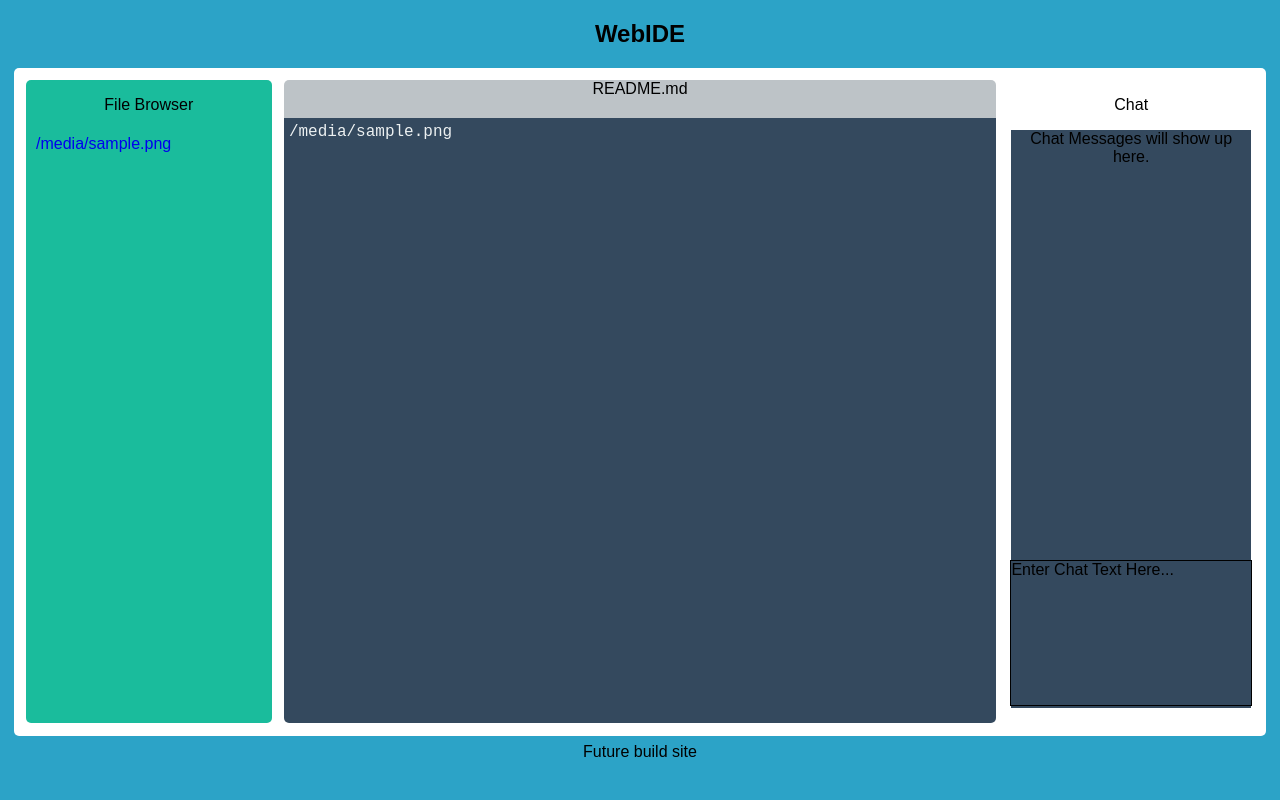
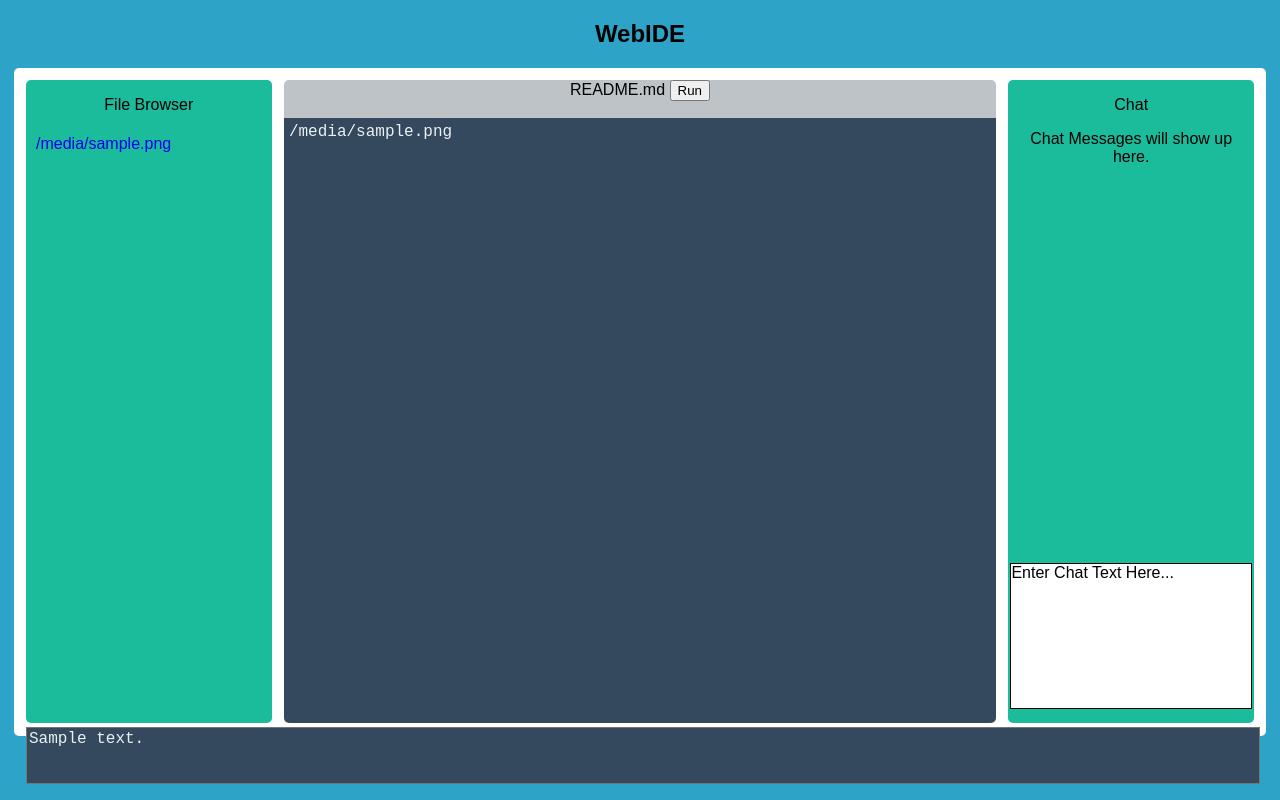
Before and after one commit to ddp34/WebIDEPodgurski2014, a Django app: template webide/templates/web_ide/editor.html in a window 1280 px wide. Run offline with Django 3.2, Linux system fonts and the light colour scheme; the template is opened without the code that fills it: most values are stand-ins (such as "Sample title", 1, 10 or a date in 2020); data that the repository does not hold is empty; parts of the project's set-up code (start-up, migrations or seed data) failed here and were passed over; some libraries are stand-ins or nearby versions.

Commit message:
Code for program output

```diff
--- a/webide/static/web_ide/style.css
+++ b/webide/static/web_ide/style.css
@@ -40,6 +40,11 @@ body {
 	  border-radius: 5px;
 }
 
+.bottompane {
+      float: bottom;
+      background-color
+}
+
 .filelist {
 	  list-style-type: none;
 	  text-align: left;
@@ -68,6 +73,8 @@ a:hover {
 
 .rightpane {
 	  float: right;
+	  background-color: #1abc9c;
+	  border-radius: 5px;
 }
 
 .centerpane {
@@ -105,7 +112,6 @@ a:hover {
 	  height: 90%;
 	  margin: 3px;
 	  position: relative;
-	  background-color: #34495e
 }
 
 .entrywindow {
@@ -113,7 +119,19 @@ a:hover {
 	     height: 25%;
 	     width: 100%;
 	     position: absolute;
-	     bottom: 3px;
+	     bottom: 0px;
 	     text-align: left;
 	     overflow: scroll;
+	     background-color: #FFFFFF;
 }
+
+.outputview {
+        background-color: #34495e;
+        resize: none;
+        width: 100%;
+        overflow: scroll;
+        font-family: "Courier New", Courier, monospace;
+		font-size: 12pt;
+		color: #ecf0f1;
+
+}
--- a/webide/templates/web_ide/editor.html
+++ b/webide/templates/web_ide/editor.html
@@ -1,5 +1,6 @@
 {% extends 'base.html' %}
 {% block body_block %}
+
 
       <div class="editorpane">
 
@@ -15,8 +16,10 @@
 	</div>
 
 	<div class="centerpane">
+
 	  <div class="filename">
 	    README.md
+          <button type="button" onclick="sendCode()" style="float:center;">Run</button>
 	  </div>
 	  <textarea id="fileview" class="filecontentsview" spellcheck="false">{{ filetext }}</textarea>
 	</div>
@@ -34,7 +37,7 @@
 	</div>
 
     <div class="bottompane">
-	<p class="buildview" spellcheck="false" contentedittable="true">Future build site</p>
+        <textarea id="output" class="outputview" spellcheck="false" >{{ outputtext }}</textarea>
     </div>
 
       </div>
@@ -166,6 +169,25 @@ beginSync();
 
 }
 
+function sendCode() {
+var code = $(".filecontentsview").val();
+//ajax
+$.ajax({
+
+url: '/web_ide/editor/',
+data: { posttype: 'sendcode', src: code, csrfmiddlewaretoken: '{{ csrf_token }}'},
+dataType: 'text',
+type: "POST",
+success: function(response) {
+// display program output
+$(".outputview").val(response.outputtext);
+}
+
+});
+} //end sendCode
+
+}
+
 //start synchronization immediately when document is ready
 $(document).ready(beginSync);
 </script>
--- a/webide/web_ide/views.py
+++ b/webide/web_ide/views.py
@@ -8,7 +8,7 @@ from models import  Room,Message
 #import text sync engine and dependencies
 from diffsync import DiffSync
 from web_ide.models import *
-
+from compilertest import WebCompiler
 import json
 
 #keep a static DiffSync object to run synchronizations
@@ -16,7 +16,7 @@ diff_sync_engine = DiffSync()
 
 #filesystem controller
 project_files = ProjectFiles()
-
+compiler = WebCompiler()
 
 def user_login(request):
     if request.user.is_authenticated():
@@ -117,3 +117,12 @@ def restricted(request):
 @login_required
 def user_logout(request):
     return logout_then_login(request, 'login')
+
+def display_output(request):
+    if request.POST['posttype'] == "sendcode":
+        output = compiler.run_code(request.POST['src'])
+        response_data = {}
+        response_data['outputtext'] = output
+    # run_code from WebCompiler takes source code as a string and
+    # returns a string containing success confirmation and output
+    # or java error message
```
Also changed, not shown: webide/userfiles/helloworld.txt (added, +14 -0 lines), webide/web_ide/compilertest.py (renamed from webide/static/compilertest.py, +8 -4 lines), webide/db.sqlite3.
